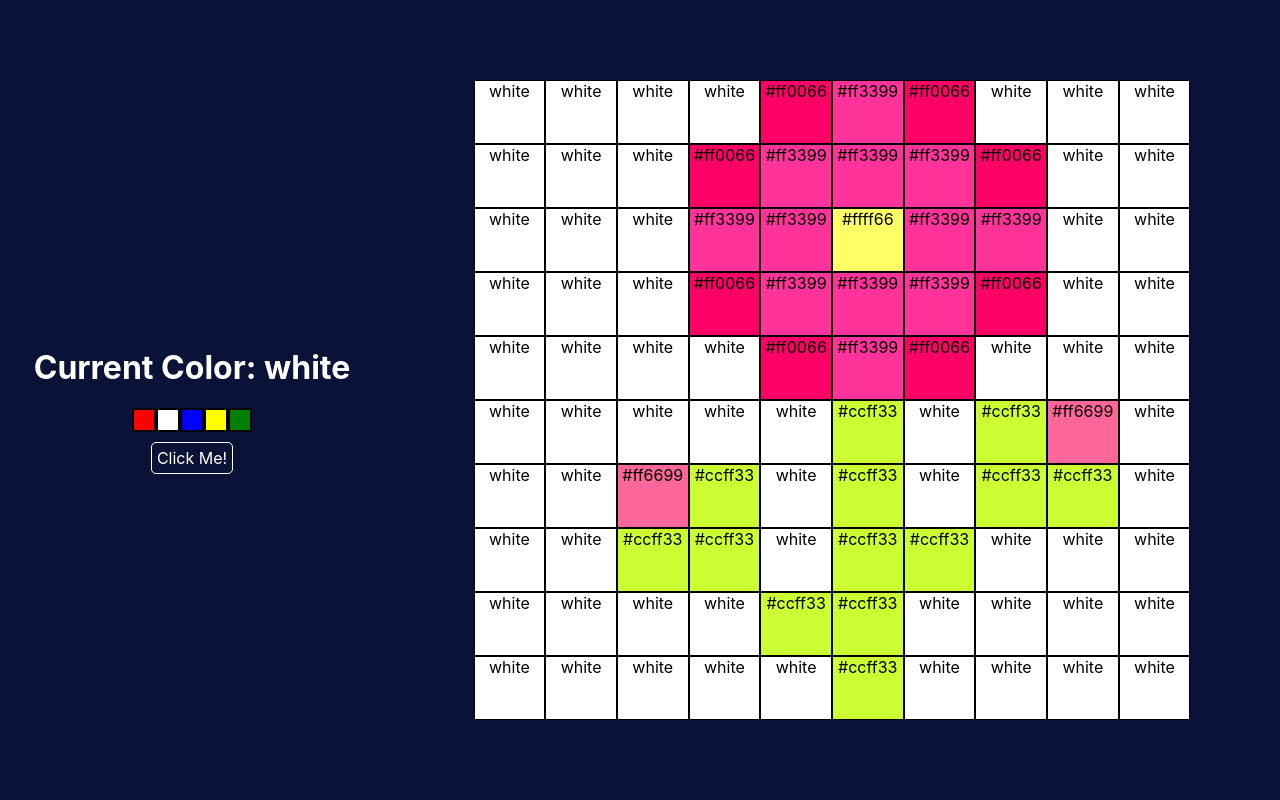
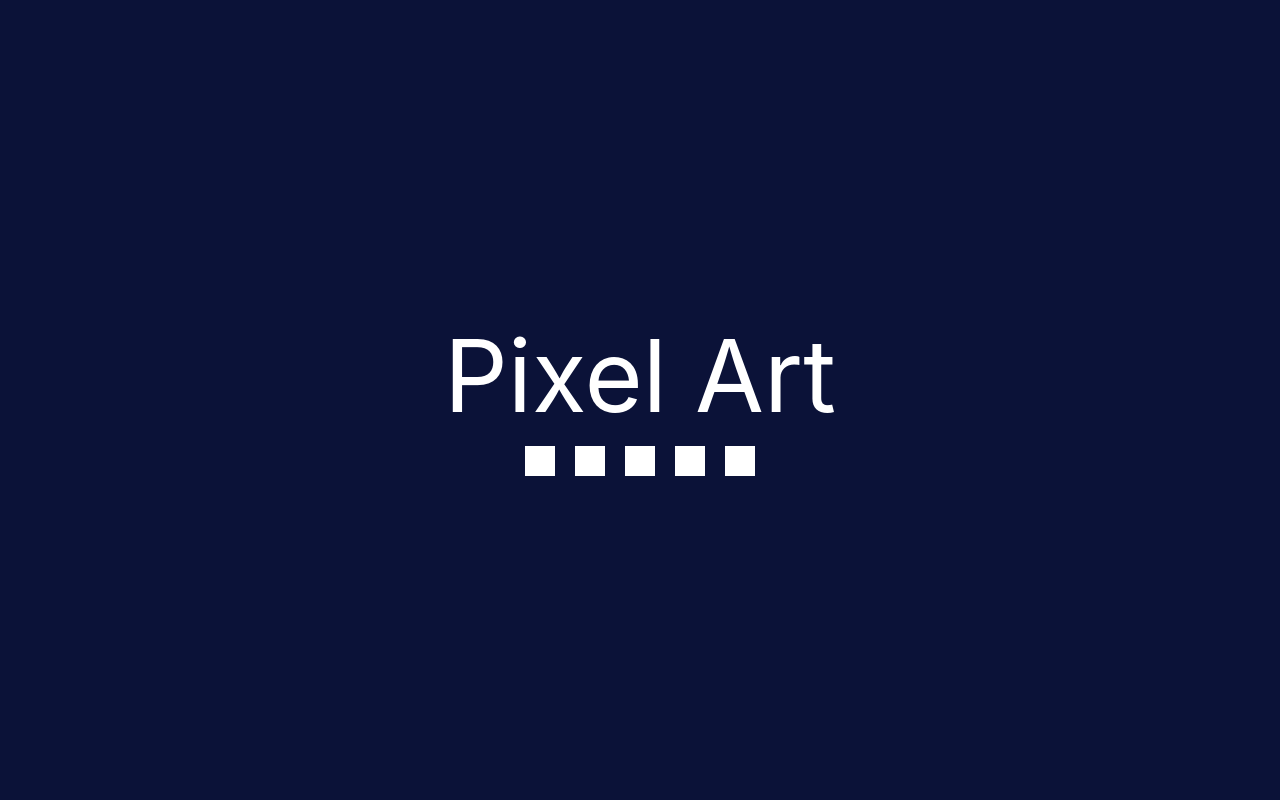
Before and after one commit to jiachengli1999/IDM-Fall-2020-Web-dev, a React (Create React App) app: page /week6 in a window 1280 px wide. Shown: the top 800 px of the page. Built offline with nearby package versions, Linux system fonts and the light colour scheme; the HTML template or start-up script is replaced by a standard one.

Commit message:
added landing page

```diff
--- a/src/styles/Week6.css
+++ b/src/styles/Week6.css
@@ -1,6 +1,79 @@
 div{
     text-align: center;
 }
+
+.landing-page{
+    display: flex;
+    width: 100%;
+    height: 100vh;
+    background-color: rgb(11, 18, 56);
+    color: white;
+    justify-content: center;
+    align-items: center;
+    /* border: 3px solid white; */
+    flex-direction: column;
+}
+.landing-page > .title-flex{
+    font-size: 100px;
+}
+.landing-page > .pixels{
+    display: flex;
+    flex-direction: row;
+}
+.landing-page > .pixels > .pixel{
+    /* border: 3px solid white; */
+    background-color: white;
+    min-width: 30px;
+    min-height: 30px;
+    margin: 10px;
+    transition:width 2s;
+}
+.landing-page > .pixels > .one{
+    animation-name: pixelone;
+    animation-duration: 2s;
+}
+.landing-page > .pixels > .two{
+    animation-name: pixeltwo;
+    animation-duration: 2s;
+}
+.landing-page > .pixels > .three{
+    animation-name: pixelthree;
+    animation-duration: 2s;
+}
+.landing-page > .pixels > .four{
+    animation-name: pixelfour;
+    animation-duration: 2s;
+}
+.landing-page > .pixels > .five{
+    animation-name: pixelfive;
+    animation-duration: 2s;
+}
+@keyframes pixelone{
+    0% {background-color: red;}
+    50% {background-color: yellow;}
+    100% {background-color: white;}
+}
+@keyframes pixeltwo{
+    10% {background-color: pink;}
+    60% {background-color: plum;}
+    100% {background-color: white;}
+}
+@keyframes pixelthree{
+    20% {background-color: yellow;}
+    70% {background-color: green;}
+    100% {background-color: white;}
+}
+@keyframes pixelfour{
+    10% {background-color: black;}
+    40% {background-color: orange;}
+    100% {background-color: white;}
+}
+@keyframes pixelfive{
+    20% {background-color: violet;}
+    80% {background-color: aqua;}
+    100% {background-color: white;}
+}
+
 
 .flexbox-container{
     display: flex;
@@ -18,24 +91,24 @@ div{
     /* border: 3px solid black; */
 }
 
-.page1 > .item1{
+.pagex > .item1{
     width: 30%;
     display: flex;
     flex-direction: column;
 }
-.page1 > .item2{
+.pagex > .item2{
     width: 70%;
 }
 
-.page1 > .item1 > h1{
+.pagex > .item1 > h1{
     color: white;
 }
-.page1 > .item1 > .colors{
+.pagex > .item1 > .colors{
     display: flex;
     flex-direction: row;
     margin-bottom: 10px;
 }
-.page1 > .item1 > .colors > label{
+.pagex > .item1 > .colors > label{
     border: 2px solid black;
     padding: 10px;
 }
--- a/src/weeks/Week6.js
+++ b/src/weeks/Week6.js
@@ -1,43 +1,6 @@
 import React, { Component } from 'react'
 import '../styles/Common.css'
 import '../styles/Week6.css'
-
-const data2 =[
-    ['white', 'white', 'white', 'white', 'white', 'white', 'white', 'white', 'white', 'white'],
-    ['white', 'white', 'white', 'white', 'white', 'white', 'white', 'white', 'white', 'white'],
-    ['white', 'white', 'white', 'white', 'white', 'white', 'white', 'white', 'white', 'white'],
-    ['white', 'white', 'white', 'white', 'white', 'white', 'white', 'white', 'white', 'white'],
-    ['white', 'white', 'white', 'white', 'white', 'white', 'white', 'white', 'white', 'white'],
-    ['white', 'white', 'white', 'white', 'white', 'white', 'white', 'white', 'white', 'white'],
-    ['white', 'white', 'white', 'white', 'white', 'white', 'white', 'white', 'white', 'white'],
-    ['white', 'white', 'white', 'white', 'white', 'white', 'white', 'white', 'white', 'white'],
-    ['white', 'white', 'white', 'white', 'white', 'white', 'white', 'white', 'white', 'white'],
-    ['white', 'white', 'white', 'white', 'white', 'white', 'white', 'white', 'white', 'white']
-]
-// let flower =[
-//     ['white', 'white', 'white', 'white', '#ff0066', '#ff3399', '#ff0066', 'white', 'white', 'white'],
-//     ['white', 'white', 'white', '#ff0066', '#ff3399', '#ff3399', '#ff3399', '#ff0066', 'white', 'white'],
-//     ['white', 'white', 'white', '#ff3399', '#ff3399', '#ffff66', '#ff3399', '#ff3399', 'white', 'white'],
-//     ['white', 'white', 'white', '#ff0066', '#ff3399', '#ff3399', '#ff3399', '#ff0066', 'white', 'white'],
-//     ['white', 'white', 'white', 'white', '#ff0066', '#ff3399', '#ff0066', 'white', 'white', 'white'],
-//     ['white', 'white', 'white', 'white', 'white', '#ccff33', 'white', '#ccff33', '#ff6699', 'white'],
-//     ['white', 'white', '#ff6699', '#ccff33', 'white', '#ccff33', 'white', '#ccff33', '#ccff33', 'white'],
-//     ['white', 'white', '#ccff33', '#ccff33', 'white', '#ccff33', '#ccff33', 'white', 'white', 'white'],
-//     ['white', 'white', 'white', 'white', '#ccff33', '#ccff33', 'white', 'white', 'white', 'white'],
-//     ['white', 'white', 'white', 'white', 'white', '#ccff33', 'white', 'white', 'white', 'white']
-// ]
-// let house =[
-//     ['white', 'white', 'white', 'white', 'white', 'white', '#000000', 'white', 'white', 'white'],
-//     ['white', 'white', 'white', '#cc3300', '#cc3300', '#cc3300', '#cc3300', '#cc3300', 'white', 'white'],
-//     ['white', 'white', '#cc3300', '#cc3300', '#00cccc', '#00cccc', '#00cccc', '#cc3300', '#cc3300', 'white'],
-//     ['white', '#cc3300', '#cc3300', '#cc3300', '#cc3300', '#cc3300', '#cc3300', '#cc3300', '#cc3300', '#cc3300'],
-//     ['white', 'white', '#ff8000', '#ff8000', '#ff8000', '#ff8000', '#ff8000', '#ff8000', '#ff8000', 'white'],
-//     ['white', 'white', '#ff8000', '#00cccc', '#00cccc', '#ff8000', '#66cc00', '#66cc00', '#ff8000', 'white'],
-//     ['white', 'white', '#ff8000', '#00cccc', '#00cccc', '#ff8000', '#00cccc', '#66cc00', '#ff8000', 'white'],
-//     ['white', 'white', '#ff8000', '#ff8000', '#ff8000', '#ff8000', '#66cc00', '#66cc00', '#ff8000', 'white'],
-//     ['white', 'white', '#ff8000', '#ff8000', '#ff8000', '#ff8000', '#66cc00', '#66cc00', '#ff8000', 'white'],
-//     ['white', 'white', 'white', 'white', 'white', 'white', 'white', 'white', 'white', 'white']
-// ]
 
 class Week6 extends Component{
     constructor(){
@@ -118,14 +81,29 @@ class Week6 extends Component{
     }
 
     render(){
-        let pic = data2
+        let pic = null
         if (this.state.curr_index === 0){ pic = this.state.flower }
         else if (this.state.curr_index === 1){ pic = this.state.house }
         else{ pic = this.state.white }
 
         return(
             <div>
-                <div className='flexbox-container page1'>
+                <div className='landing-page'>
+                    <div className='title-flex'>Pixel Art</div>
+                    <div className='pixels'>
+                        <div className='pixel one'></div>
+                        <div className='pixel two'></div>
+                        <div className='pixel three'></div>
+                        <div className='pixel four'></div>
+                        <div className='pixel five'></div>
+                    </div>
+                </div>
+
+                <div className='about-page'>
+                    dasdsad
+                </div>
+
+                <div className='flexbox-container pagex'>
                     <div className='flexbox-item item1'>
                         <h1>Current Color: {this.state.current_color}</h1>
                         <div className='colors'>
@@ -156,7 +134,6 @@ class Week6 extends Component{
                                                 }}
                                         className='gridcells'
                                         onClick={()=>this.changeCellColor(index, index2, this.state.current_color)}>
-                                            {cell}
                                         </div>
                                     ))
                                 ))
@@ -164,11 +141,6 @@ class Week6 extends Component{
                         </div>
                     </div>
                 </div>
-                {/* <div className='flexbox-container page2'>
-                    <div className='flexbox-item item1'>
-                        Again
-                    </div>
-                </div> */}
             </div>
         )
     }
```
